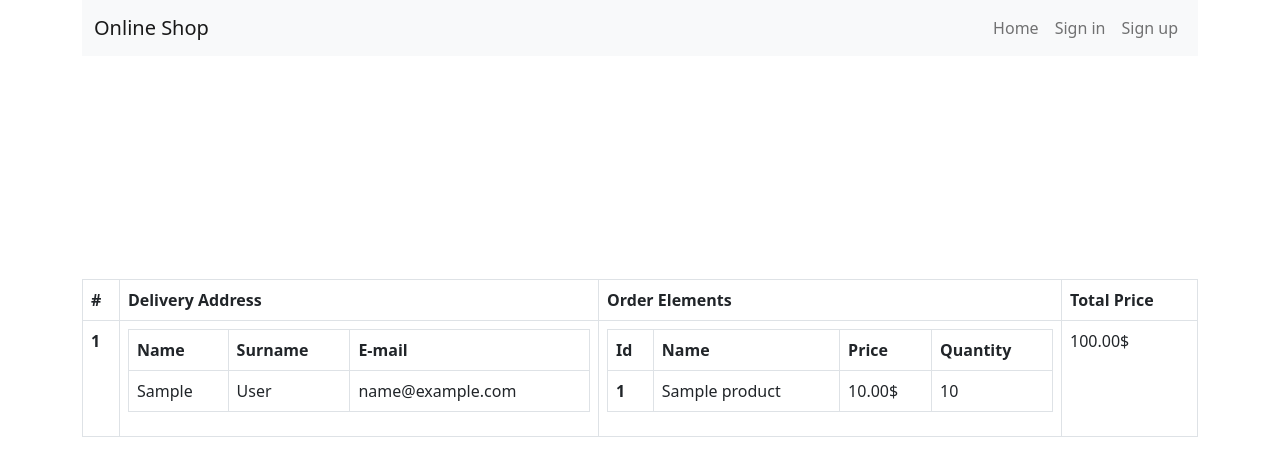
After one commit to Qwertyluk/django_onlineshop, a Django app: page /orders in a window 1280 px wide. The commit adds this page. Shown: the top 476 px of the page. Run offline with Django 3.2, Linux system fonts and the light colour scheme; tables that the repository leaves empty hold one stand-in row (values such as "Sample post").

Commit message:
Display confirmed orders to admin users

```diff
--- a/cart/views.py
+++ b/cart/views.py
@@ -1,5 +1,6 @@
 from django.shortcuts import render, redirect, get_object_or_404
 from django.contrib.auth.decorators import login_required
+from django.contrib import messages
 from product.models import Product
 from .models import DeliveryAddress, Order, OrderElement
 from .forms import DeliveryAddressForm
@@ -94,4 +95,8 @@ def confirmOrder(request):
                         orderElement = OrderElement(product = product, quantity = cartItem['quantity'], order = order)
                         orderElement.save()
 
+                    messages.add_message(request, messages.SUCCESS, 'Order has been accepted')
+                    del request.session['cartItems']
+                    return redirect('index')
+
     return redirect('viewCart')
--- /dev/null
+++ b/home/templatetags/filters.py
@@ -0,0 +1,15 @@
+from django.template.defaultfilters import register
+
+@register.filter
+def getSetFromManyToOneRelationship(_object, setName):
+    _set = getattr(_object, setName)
+    return _set.all()
+
+@register.filter
+def calculateTotalOrderPrice(order):
+    orderElements = order.orderelement_set.all()
+    sum = 0
+    for orderElement in orderElements:
+        sum = sum + (orderElement.product.Price * orderElement.quantity)
+
+    return sum
--- a/home/urls.py
+++ b/home/urls.py
@@ -1,6 +1,7 @@
 from django.urls import path
-from .views import index
+from .views import index, displayOrders
 
 urlpatterns = [
     path('', index, name='index'),
+    path('orders', displayOrders, name='displayOrders')
 ]
--- a/home/views.py
+++ b/home/views.py
@@ -1,6 +1,7 @@
 from django.shortcuts import render
 from product.models import Product, FILTER_CHOICES
 from product.forms import FilterForm
+from cart.models import Order
 
 # Create your views here.
 def index(request):
@@ -22,3 +23,11 @@ def index(request):
     form = FilterForm()
     context = {'products': products, 'form': form}
     return render(request, 'home/index.html', context)
+
+def displayOrders(request):
+    orders = Order.objects.all()
+    #for order in orders:
+    #    print(dir(order))
+    #    print(getattr(order, 'orderelement_set'))
+    context = {'orders': orders}
+    return render(request, 'home/orders.html', context)
--- a/online_shop/settings.py
+++ b/online_shop/settings.py
@@ -32,8 +32,9 @@ ALLOWED_HOSTS = []
 # Application definition
 
 INSTALLED_APPS = [
+    'home.apps.HomeConfig',
+    'product.apps.ProductConfig',
     'cart.apps.CartConfig',
-    'product.apps.ProductConfig',
     'django.contrib.admin',
     'django.contrib.auth',
     'django.contrib.contenttypes',
--- a/templates/cart/cart.html
+++ b/templates/cart/cart.html
@@ -91,8 +91,8 @@
     <!-- Grid row -->
     {% else %}
     <div class="text-center">
-        <h1 class="mb-5">Brak produktów w koszyku</h1>
-        <a type="button" class="btn btn-primary" href="{% url 'index' %}">Powrót do strony głównej</a>
+        <h1 class="mb-5">Lack of the products in the cart</h1>
+        <a type="button" class="btn btn-primary" href="{% url 'index' %}">Main page</a>
     </div>
     {% endif %}
 
--- /dev/null
+++ b/templates/home/orders.html
@@ -0,0 +1,73 @@
+{% extends "template.html" %}
+
+{% block content %}
+<section style="margin-top:10%">
+    {% if orders|length > 0 %}
+    <div class="table-responsive-xxl">
+        <table class="table table-bordered" style="margin-top:10%">
+            <thead>
+                <tr>
+                    <th scope="col">#</th>
+                    <th scope="col">Delivery Address</th>
+                    <th scope="col">Order Elements</th>
+                    <th scope="col">Total Price</th>
+                </tr>
+            </thead>
+            <tbody>
+                {% for order in orders %}
+                    <tr>
+                        <th scope="row">{{order.id}}</th>
+                        <td>
+                            <table class="table table-bordered">
+                                <thead>
+                                    <tr>
+                                        <th scoppe="col">Name</th>
+                                        <th scoppe="col">Surname</th>
+                                        <th scoppe="col">E-mail</th>
+                                    </tr>
+                                </thead>
+                                <tbody>
+                                    <tr>
+                                        <td>{{order.deliveryAddress.firstName}}</td>
+                                        <td>{{order.deliveryAddress.lastName}}</td>
+                                        <td>{{order.deliveryAddress.email}}</td>
+                                    </tr>
+                                </tbody>
+                            </table>
+                        </td>
+                        <td>
+                            <table class="table table-bordered">
+                                <thead>
+                                    <tr>
+                                        <th scoppe="col">Id</th>
+                                        <th scoppe="col">Name</th>
+                                        <th scoppe="col">Price</th>
+                                        <th scoppe="col">Quantity</th>
+                                    </tr>
+                                </thead>
+                                <tbody>
+                                    {% for orderElement in order|getSetFromManyToOneRelationship:'orderelement_set' %}
+                                    <tr>
+                                        <th scope="row">{{orderElement.product.id}}</td>
+                                        <td>{{orderElement.product.Name}}</td>
+                                        <td>{{orderElement.product.Price}}$</td>
+                                        <td>{{orderElement.quantity}}</td>
+                                    </tr>
+                                    {% endfor %}
+                                </tbody>
+                            </table>
+                        </td>
+                        <td>{{order|calculateTotalOrderPrice}}$</td>
+                    </tr>
+                {% endfor %}
+            </tbody>
+        </table>
+    </div>
+    {% else %}
+    <div class="text-center">
+        <h1 class="mb-5">Lack of the orders in the system</h1>
+        <a type="button" class="btn btn-primary" href="{% url 'index' %}">Main page</a>
+    </div>
+    {% endif %}
+</section>
+{% endblock %}
--- a/templates/template.html
+++ b/templates/template.html
@@ -25,7 +25,7 @@
                   {% if user.is_authenticated %}
                   {% if user.is_staff %}
                     <li class="nav-item">
-                      <a class="nav-link" href="{% url 'viewCart' %}">Orders</a>
+                      <a class="nav-link" href="{% url 'displayOrders' %}">Orders</a>
                     </li>
                   {% endif %}
                     <li class="nav-item">
```
Also changed, not shown: templates/home/index.html (+15 -0 lines), home/templatetags/__init__.py (added), static/images/product1.jpg, static/images/product2.jpg, static/images/product3.jpg, static/images/product4.jpg, static/images/product5.jpg, static/images/product6.jpg.
